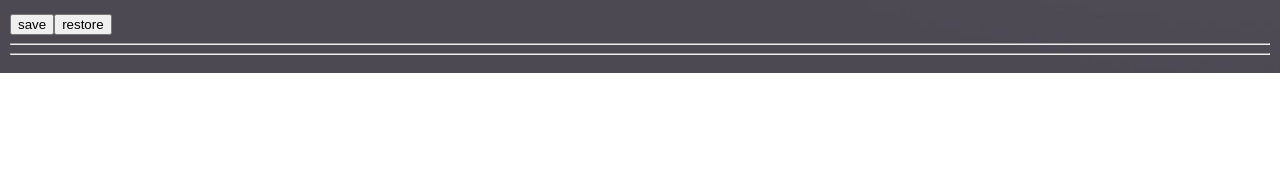
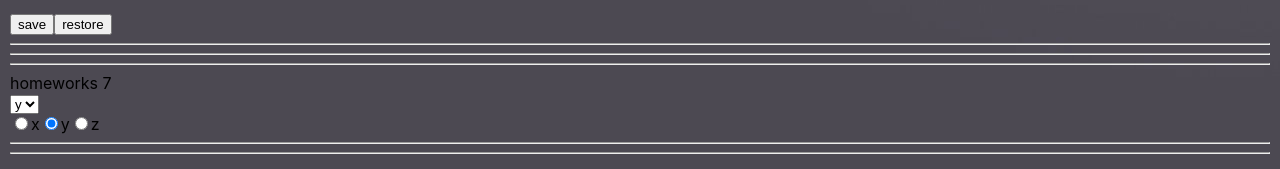
Before and after one commit to Odinsees/IT-incubator-HW, a React (Create React App) app: page /#/pre-junior in a window 1280 px wide. Shown: the part 939-1108 px from the top of the page. Before the commit the page ends 1012 px from the top, so only its background shows below. Built offline with nearby package versions, Linux system fonts and the light colour scheme.

Commit message:
Homework N7, radio input and select fixed

```diff
--- a/src/p2-homeworks/h5/pages/PreJunior.tsx
+++ b/src/p2-homeworks/h5/pages/PreJunior.tsx
@@ -4,6 +4,7 @@ import HW2 from '../../h2/HW2'
 import HW3 from '../../h3/HW3'
 import HW4 from '../../h4/HW4'
 import HW6 from "../../h6/HW6";
+import HW7 from "../../h7/HW7";
 
 function PreJunior() {
     return (
@@ -13,7 +14,7 @@ function PreJunior() {
             <HW3/>
             <HW4/>
             <HW6/>
-
+            <HW7/>
         </div>
     )
 }
--- a/src/p2-homeworks/h7/common/c5-SuperSelect/SuperSelect.tsx
+++ b/src/p2-homeworks/h7/common/c5-SuperSelect/SuperSelect.tsx
@@ -14,14 +14,20 @@ const SuperSelect: React.FC<SuperSelectPropsType> = (
         ...restProps
     }
 ) => {
-    const mappedOptions: any[] = []; // map options with key
+    const mappedOptions: any[] = options ? options.map((o,i)=>(
+        <option key={0 + "-" + i} value={o}>{o}</option>
+    )):[] // map options with key
+
 
     const onChangeCallback = (e: ChangeEvent<HTMLSelectElement>) => {
-        // onChange, onChangeOption
+        onChange // если есть пропс onChange
+        && onChange(e) // то передать ему е (поскольку onChange не обязателен)
+
+        onChangeOption && onChangeOption(e.currentTarget.value)
     }
 
     return (
-        <select onChange={onChangeCallback} {...restProps}>
+        <select value={restProps.value} onChange={onChangeCallback} {...restProps}>
             {mappedOptions}
         </select>
     )
--- a/src/p2-homeworks/h7/common/c6-SuperRadio/SuperRadio.tsx
+++ b/src/p2-homeworks/h7/common/c6-SuperRadio/SuperRadio.tsx
@@ -15,8 +15,12 @@ const SuperRadio: React.FC<SuperRadioPropsType> = (
         ...restProps
     }
 ) => {
+
     const onChangeCallback = (e: ChangeEvent<HTMLInputElement>) => {
-        // onChange, onChangeOption
+        onChange // если есть пропс onChange
+        && onChange(e) // то передать ему е (поскольку onChange не обязателен)
+
+        onChangeOption && onChangeOption(e.currentTarget.value)
     }
 
 
@@ -25,6 +29,11 @@ const SuperRadio: React.FC<SuperRadioPropsType> = (
             <input
                 type={'radio'}
                 // name, checked, value, onChange
+                name={name}
+                onChange={onChangeCallback}
+                checked={o === value}
+                value={o}
+                {...restProps}
             />
             {o}
         </label>
```
